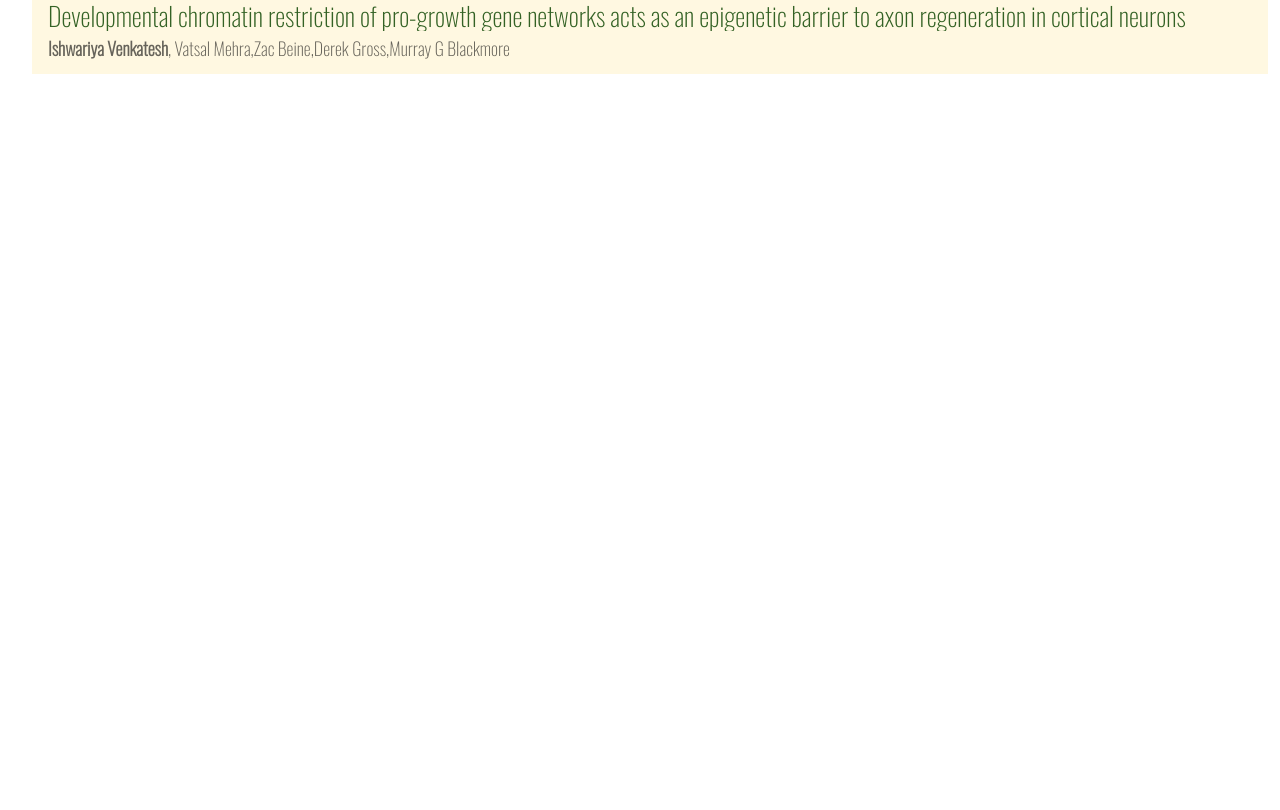
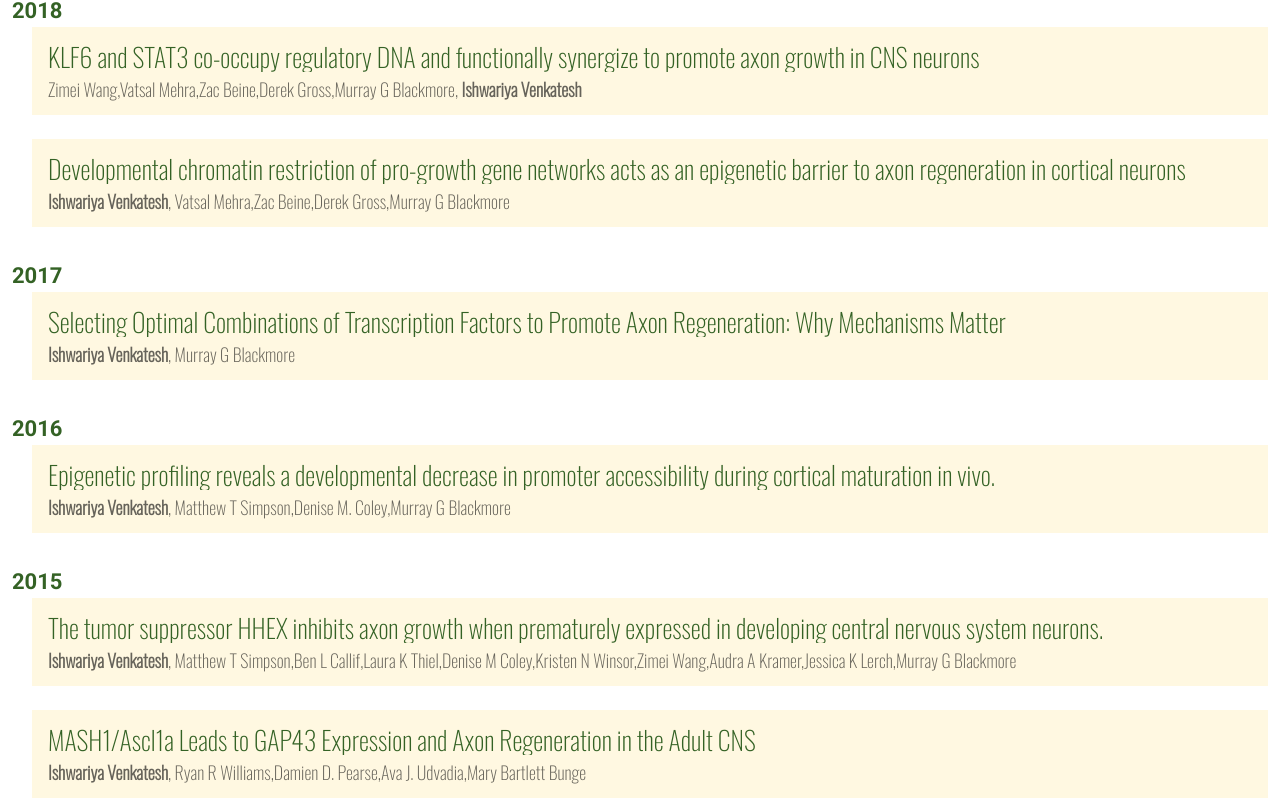
Before and after one commit to rdbcasillas/ishvenkatesh-lab, a Vue app: page /publications in a window 1280 px wide. Shown: the part 420-1230 px from the top of the page. Before the commit the page ends 800 px from the top, so only its background shows below. Built offline with nearby package versions, Linux system fonts and the light colour scheme; what vue-particles would draw is missing.

Commit message:
added all publications data

```diff
--- a/public/publications.json
+++ b/public/publications.json
@@ -16,7 +16,16 @@
       "Greta Olson",
       "Murray G Blackmore"
     ],
-    "Journal": "Nature Communications"
+    "Journal": "Nature Communications",
+    "URL": "https://www.nature.com/articles/s41467-021-22828-3"
+  },
+  {
+    "Title": "Teaching Epigenetic Regulation of Gene Expression Is Critical in 21st-Century Science Education: Key Concepts & Teaching Strategies",
+    "Year": "2020",
+    "AuthorType": "First",
+    "Authors": ["Ishwariya Venkatesh", "Khadijah Makky"],
+    "Journal": "The American Biology Teacher",
+    "URL": "https://online.ucpress.edu/abt/article-abstract/82/6/372/111547/Teaching-Epigenetic-Regulation-of-Gene-Expression"
   },
   {
     "Title": "KLF6 and STAT3 co-occupy regulatory DNA and functionally synergize to promote axon growth in CNS neurons",
@@ -30,7 +39,8 @@
       "Derek Gross",
       "Murray G Blackmore"
     ],
-    "Journal": "Scientific Reports"
+    "Journal": "Scientific Reports",
+    "URL": "https://www.nature.com/articles/s41598-018-31101-5"
   },
   {
     "Title": "Developmental chromatin restriction of pro-growth gene networks acts as an epigenetic barrier to axon regeneration in cortical neurons",
@@ -43,6 +53,61 @@
       "Derek Gross",
       "Murray G Blackmore"
     ],
-    "Journal": "Developmental Neurobiology"
+    "Journal": "Developmental Neurobiology",
+    "URL": "https://www.ncbi.nlm.nih.gov/pmc/articles/PMC6204296/"
+  },
+  {
+    "Title": "Selecting Optimal Combinations of Transcription Factors to Promote Axon Regeneration: Why Mechanisms Matter",
+    "Year": "2017",
+    "AuthorType": "First",
+    "Authors": ["Ishwariya Venkatesh", "Murray G Blackmore"],
+    "Journal": "Neuroscience Letters",
+    "URL": "https://www.sciencedirect.com/science/article/abs/pii/S0304394016309818"
+  },
+  {
+    "Title": "Epigenetic profiling reveals a developmental decrease in promoter accessibility during cortical maturation in vivo.",
+    "Year": "2016",
+    "AuthorType": "First",
+    "Authors": [
+      "Ishwariya Venkatesh",
+      "Matthew T Simpson",
+      "Denise M. Coley",
+      "Murray G Blackmore"
+    ],
+    "Journal": "Neuroepigenetics",
+    "URL": "https://www.ncbi.nlm.nih.gov/pmc/articles/PMC5159751/"
+  },
+  {
+    "Title": "The tumor suppressor HHEX inhibits axon growth when prematurely expressed in developing central nervous system neurons.",
+    "Year": "2015",
+    "AuthorType": "First",
+    "Authors": [
+      "Ishwariya Venkatesh",
+      "Matthew T Simpson",
+      "Ben L Callif",
+      "Laura K Thiel",
+      "Denise M Coley",
+      "Kristen N Winsor",
+      "Zimei Wang",
+      "Audra A Kramer",
+      "Jessica K Lerch",
+      "Murray G Blackmore"
+    ],
+    "Journal": "Molecular Cell Neuroscience",
+    "URL": "https://www.ncbi.nlm.nih.gov/pmc/articles/PMC4832606/"
+  },
+  {
+    "Title": "MASH1/Ascl1a Leads to GAP43 Expression and Axon Regeneration in the Adult CNS",
+    "Year": "2015",
+    "AuthorType": "First",
+    "Authors": [
+      "Ishwariya Venkatesh",
+      "Ryan R Williams",
+      "Damien D. Pearse",
+      "Ava J. Udvadia",
+      "Mary Bartlett Bunge"
+    ],
+    "Journal": "Plos One",
+    "URL": "https://journals.plos.org/plosone/article?id=10.1371/journal.pone.0118918"
   }
 ]
--- a/src/views/Publications.vue
+++ b/src/views/Publications.vue
@@ -16,7 +16,7 @@
             <v-list-item three-line>
               <v-list-item-content class="d-flex">
                 <v-list-item-title
-                  ><a href="https://google.com"> {{ pub.Title }}</a>
+                  ><a target="_blank" :href="pub.URL"> {{ pub.Title }}</a>
                 </v-list-item-title>
                 <v-list-item-subtitle
                   v-if="pub.AuthorType === 'First'"
```
